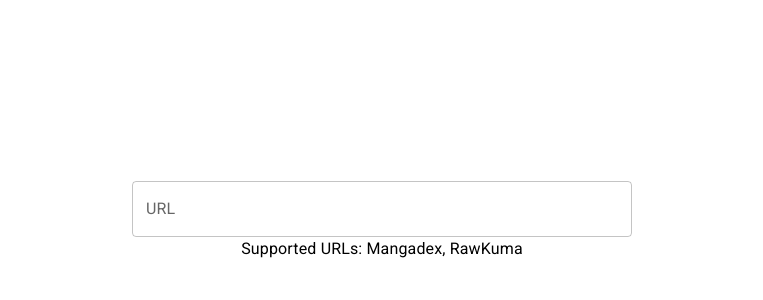
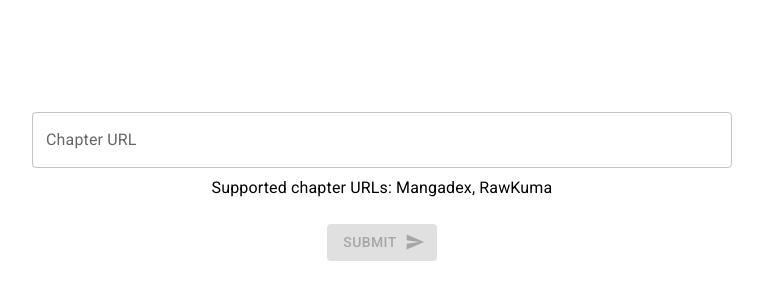
Before and after one commit to yct37785/MangaTranslatorFrontend, a React (Create React App) app: page / in a window 1280 px wide. Shown: the part 176-476 px from the top of the page, without its empty margins (258-1021 px from the left). Built offline with nearby package versions, Linux system fonts and the light colour scheme.

Commit message:
URL submission and source detection. State management.

```diff
--- a/package.json
+++ b/package.json
@@ -7,6 +7,7 @@
     "@emotion/styled": "^11.10.6",
     "@fontsource/roboto": "^4.5.8",
     "@mui/icons-material": "^5.11.9",
+    "@mui/lab": "^5.0.0-alpha.120",
     "@mui/material": "^5.11.10",
     "@testing-library/jest-dom": "^5.16.5",
     "@testing-library/react": "^13.4.0",
--- a/src/App.css
+++ b/src/App.css
@@ -64,6 +64,10 @@
   display: flex;
 }
 
+.flex-container > *:not(:last-child) {
+  margin-bottom: 8px;
+}
+
 /* layout */
 .vertical-layout {
   flex-direction: column;
@@ -110,6 +114,6 @@
 /* web */
 @media only screen and (min-width: 768px) {
   .fill-parent {
-    max-width: 500px;
+    max-width: 700px;
   }
 }
--- a/src/App.js
+++ b/src/App.js
@@ -1,3 +1,4 @@
+import React, { useState, useEffect, useRef } from 'react';
 import logo from './logo.svg';
 import './App.css';
 import '@fontsource/roboto/300.css';
@@ -6,16 +7,49 @@ import '@fontsource/roboto/500.css';
 import '@fontsource/roboto/700.css';
 import TextField from '@mui/material/TextField';
 import Typography from '@mui/material/Typography';
+import Button from '@mui/material/Button';
+import LoadingButton from '@mui/lab/LoadingButton';
+import SendIcon from '@mui/icons-material/Send';
 
 function App() {
+  const [url, setUrl] = useState('');
+  const [source, setSource] = useState('');
+  const [state, setState] = useState('input URL');  // input URL, retriving images
+
+  function submitUrl() {
+    if (url.includes('mangadex.org')) {
+      // get chapter hash
+      const mdUrl = url.split('/');
+      if (mdUrl.length >= 5) {
+        const chptHash = mdUrl[4];
+        console.log("Mangadex chapter hash: " + chptHash);
+        setState('retriving images');
+        setSource('Mangadex');
+      }
+    } else if (url.includes('rawkuma.com')) {
+      console.log("RawKuma chapter URL: " + url);
+      setState('retriving images');
+      setSource('Rawkuma');
+    }
+  }
+
   return (
-    <div className="App">
-      <div className="page-vertical justify-center">
+    <div className='app'>
+      <div className='page-vertical'>
+        <div style={{ height: '35%' }}/>
+        {/* form */}
         <div className='flex-container vertical-layout align-center pad'>
-          <TextField id="outlined-basic" label="URL" variant="outlined" className='fill-parent' />
-          <Typography variant="body1" gutterBottom>
-            Supported URLs: Mangadex, RawKuma
+          <TextField id='outlined-basic' label='Chapter URL' variant='outlined' className='fill-parent' onChange={(e) => setUrl(e.target.value)} />
+          <Typography variant='body1'>
+            Supported chapter URLs: Mangadex, RawKuma
           </Typography>
+          <LoadingButton disabled={!url || state != 'input URL'} variant='contained' style={{ margin: '16px' }}
+            loading={state == 'retriving images'} loadingPosition="end"
+            endIcon={<SendIcon />} onClick={submitUrl}>Submit</LoadingButton>
+          {state == 'retriving images' ? <div className='flex-container vertical-layout align-center'>
+          <Typography variant='h6'>{`${source} detected`}</Typography>
+          <Typography variant='caption'>retriving images...</Typography>
+          </div> : null}
         </div>
       </div>
     </div>
```
Also changed, not shown: 1 other file (tests, documents, lock files or other folders).
